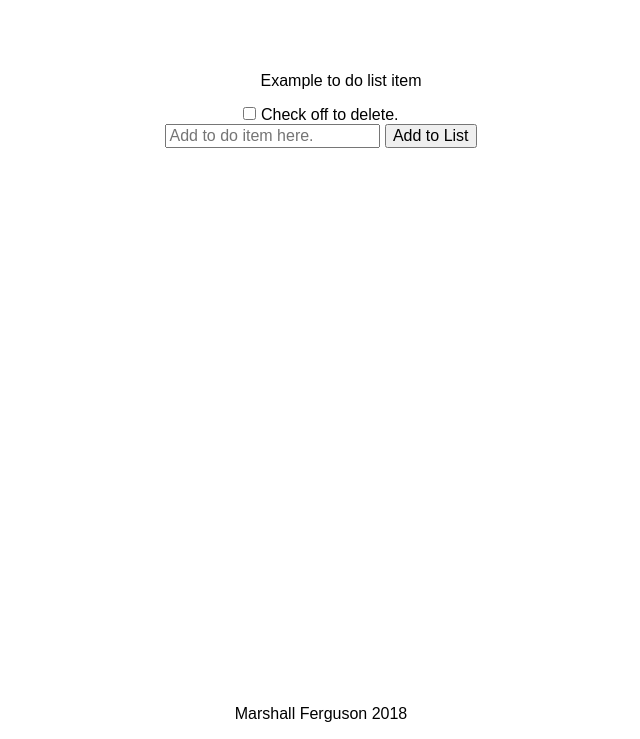
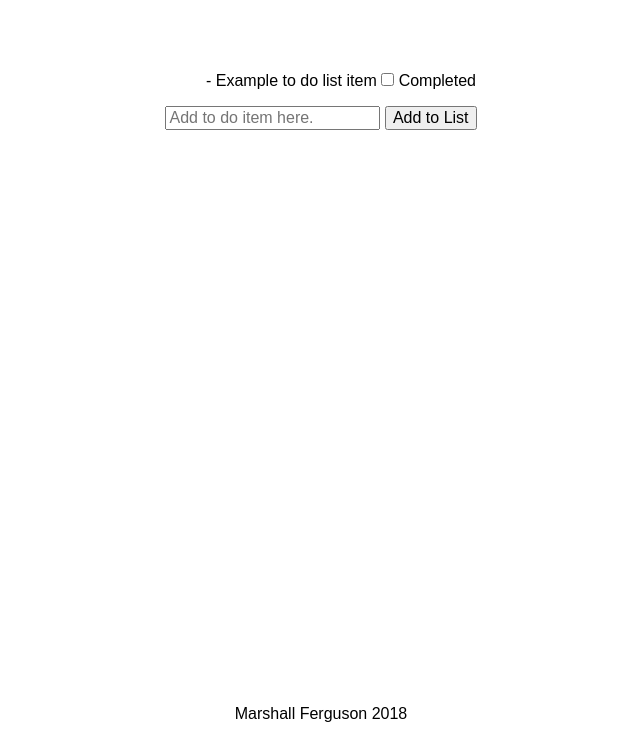
Before and after one commit to moferg/todo-list-site, a plain HTML site: page index.html in a window 1280 px wide. Shown: the part 61-800 px from the top of the page, without its empty margins (319-959 px from the left). Drawn offline with Linux system fonts and the light colour scheme.

Commit message:
Rearranged structure (again)

```diff
--- a/index.html
+++ b/index.html
@@ -17,10 +17,13 @@
             <div class="main-content">
                 <div class="center">
                     <ul>
-                        <li>Example to do list item</li>
+                        <li>
+                            - Example to do list item
+                            <input type="checkbox" id="completed">
+                            <label for="completed">Completed</label>
+                        </li>
                     </ul>
-                    <input type="checkbox" id="completed">
-                    <label for="completed">Check off to delete. </label>
+
                 </div>
 
                 <div class="center">
```
